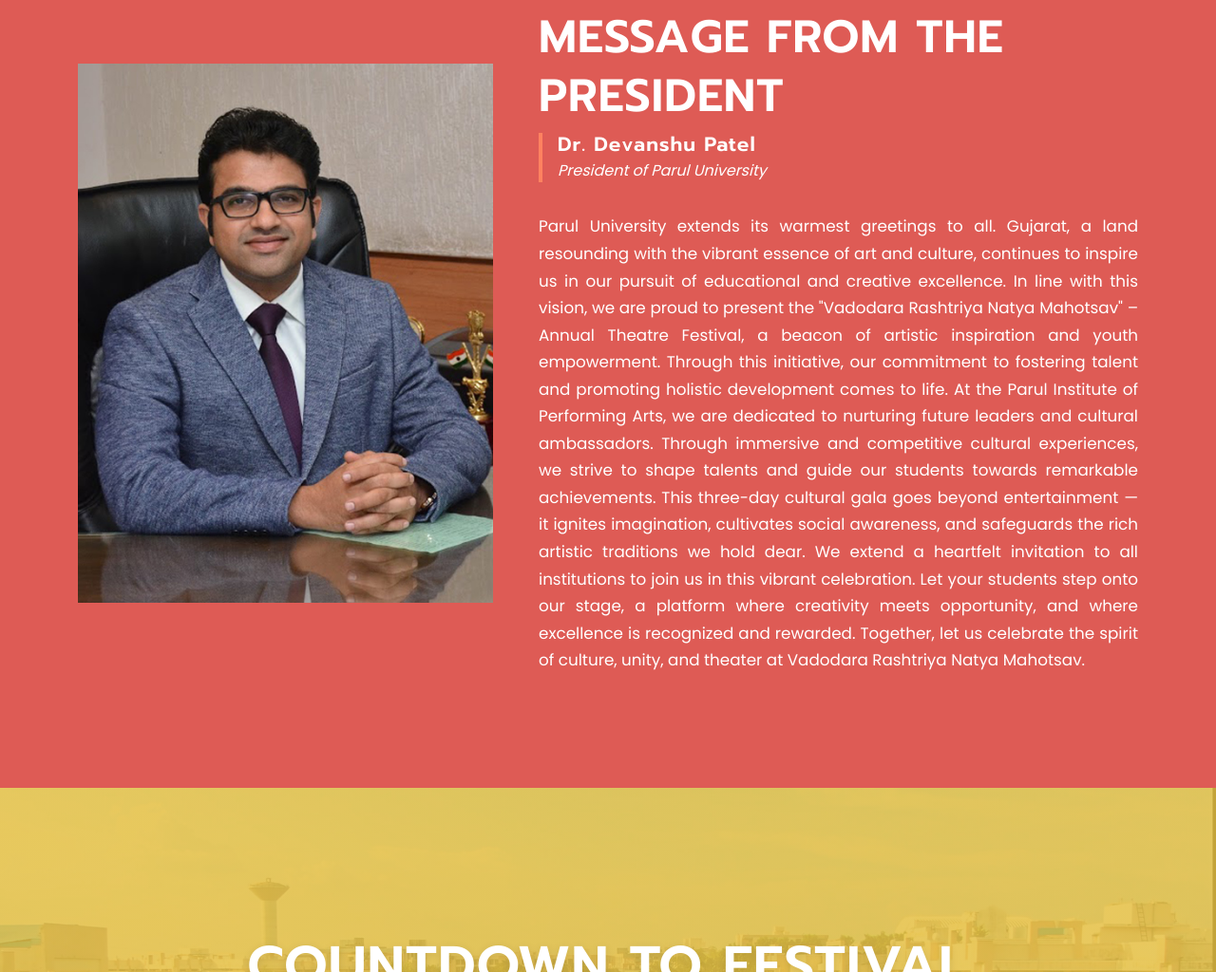
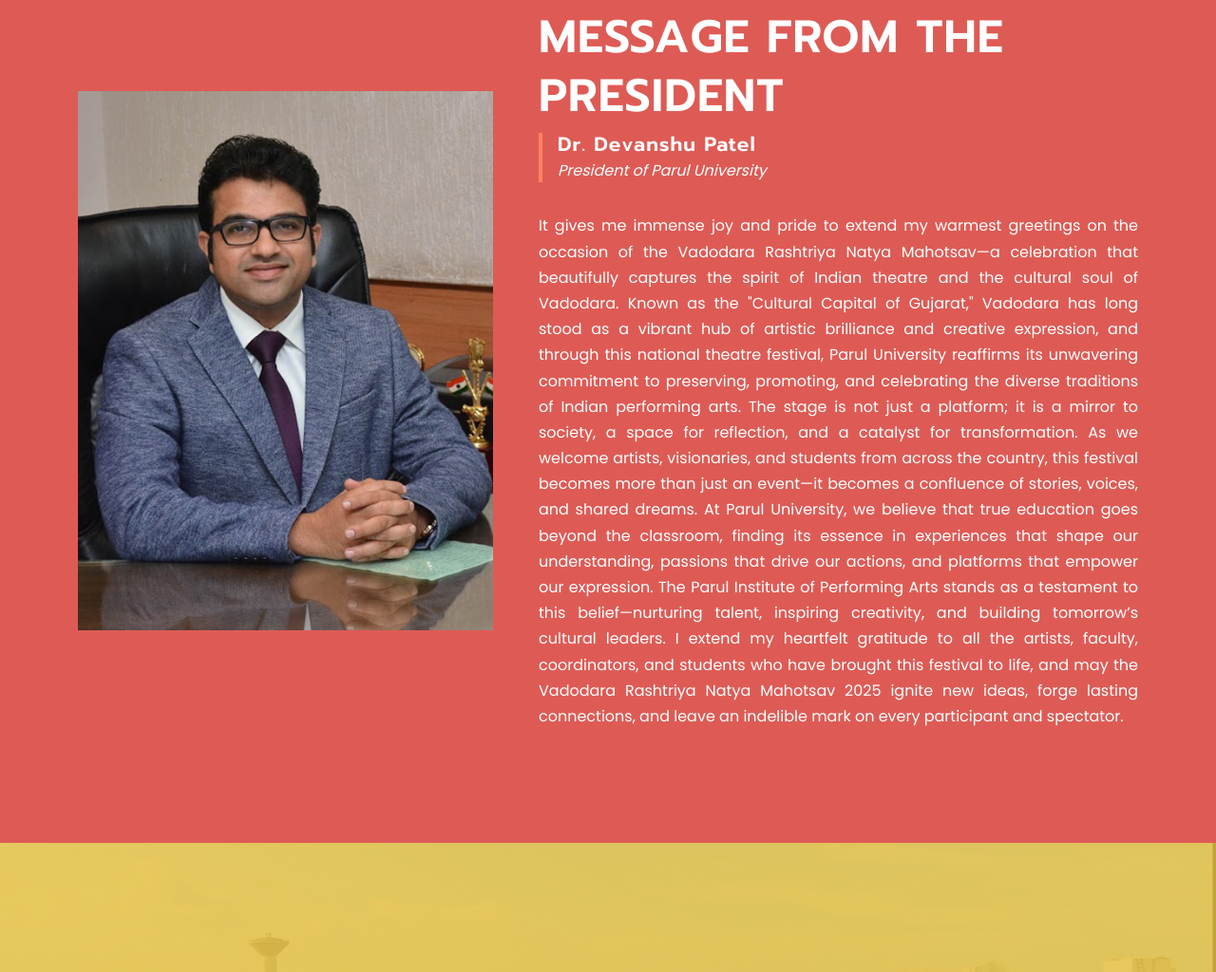
Before and after one commit to RayqRohit/VRNM, a plain HTML site: page index.html in a window 1280 px wide. Shown: the part 2961-3985 px from the top of the page at 95% size. Drawn offline with nearby package versions, Linux system fonts and the light colour scheme.

Commit message:
Modified : President Content

```diff
--- a/assets/custom/css/styles.css
+++ b/assets/custom/css/styles.css
@@ -1114,7 +1114,7 @@ nav {
 }
 
 .message-text {
-    font-size: 1.05rem;
+    font-size: 1rem;
     color: #fff;
     font-family: var(--font-poppins);
     font-weight: 400;
--- a/index.html
+++ b/index.html
@@ -322,32 +322,24 @@
                         </div>
                         <div class="president-message-content">
                             <p class="message-text">
-                                Parul University extends its warmest greetings to all. Gujarat, a land resounding with
-                                the vibrant essence
-                                of art and culture, continues to inspire us in our pursuit of educational and creative
-                                excellence.
-                                In line with this vision, we are proud to present the "Vadodara Rashtriya Natya
-                                Mahotsav" – Annual
-                                Theatre Festival,
-                                a beacon of artistic inspiration and youth empowerment. Through this initiative, our
-                                commitment to
-                                fostering talent and promoting holistic development comes to life.
-                                At the Parul Institute of Performing Arts, we are dedicated to nurturing future leaders
-                                and cultural
-                                ambassadors. Through immersive and competitive cultural experiences, we strive to shape
-                                talents and
-                                guide our students towards remarkable achievements. This three-day cultural gala goes
-                                beyond
-                                entertainment — it ignites imagination, cultivates social awareness, and safeguards the
-                                rich artistic
-                                traditions we hold dear.
-                                We extend a heartfelt invitation to all institutions to join us in this vibrant
-                                celebration. Let your students
-                                step onto our stage, a platform where creativity meets opportunity, and where excellence
-                                is recognized
-                                and rewarded.
-                                Together, let us celebrate the spirit of culture, unity, and theater at Vadodara
-                                Rashtriya Natya Mahotsav.
+                                It gives me immense joy and pride to extend my warmest greetings on the occasion of the
+                                Vadodara Rashtriya Natya Mahotsav—a celebration that beautifully captures the spirit of
+                                Indian theatre and the cultural soul of Vadodara. Known as the "Cultural Capital of
+                                Gujarat," Vadodara has long stood as a vibrant hub of artistic brilliance and creative
+                                expression, and through this national theatre festival, Parul University reaffirms its
+                                unwavering commitment to preserving, promoting, and celebrating the diverse traditions
+                                of Indian performing arts. The stage is not just a platform; it is a mirror to society,
+                                a space for reflection, and a catalyst for transformation. As we welcome artists,
+                                visionaries, and students from across the country, this festival becomes more than just
+                                an event—it becomes a confluence of stories, voices, and shared dreams. At Parul
+                                University, we believe that true education goes beyond the classroom, finding its
+                                essence in experiences that shape our understanding, passions that drive our actions,
+                                and platforms that empower our expression. The Parul Institute of Performing Arts stands
+                                as a testament to this belief—nurturing talent, inspiring creativity, and building
+                                tomorrow’s cultural leaders. I extend my heartfelt gratitude to all the artists,
+                                faculty, coordinators, and students who have brought this festival to life, and may the
+                                Vadodara Rashtriya Natya Mahotsav 2025 ignite new ideas, forge lasting connections, and
+                                leave an indelible mark on every participant and spectator.
                             </p>
                         </div>
                     </div>
```
